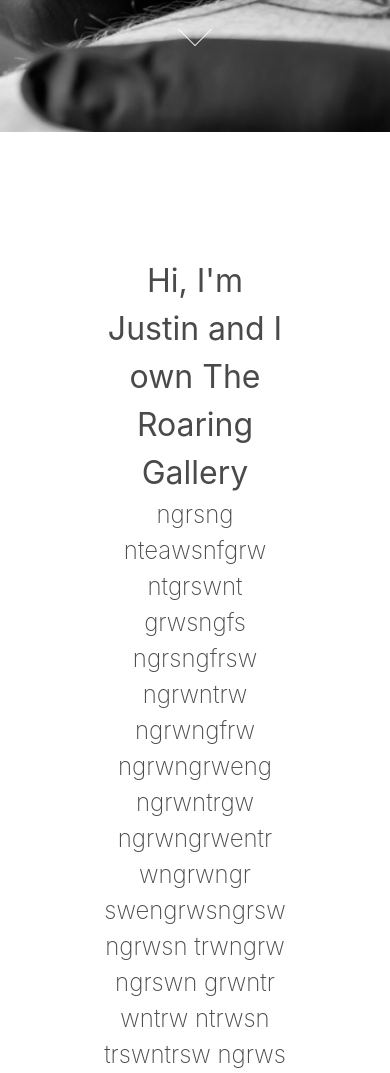
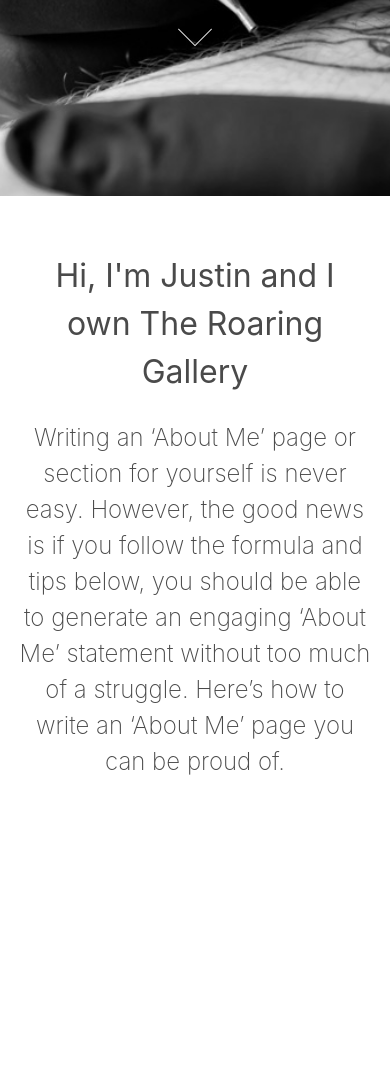
Before and after one commit to ChaseNicks/tattoo_shop, a plain HTML site: page index.html in a window 390 px wide. Shown: the part 640-1713 px from the top of the page. After the commit the page ends 1420 px from the top, so only its background shows below. Drawn offline with nearby package versions, Linux system fonts and the light colour scheme; a web font is replaced by a local one.

Commit message:
updated index mobile views

```diff
--- a/index.html
+++ b/index.html
@@ -65,7 +65,9 @@
         <div class="about-section">
             <h2 id="aboutme">Hi, I'm Justin and I own The Roaring Gallery</h2>
 
-            <p id="aboutme-para">ngrsng nteawsnfgrw ntgrswnt grwsngfs ngrsngfrsw ngrwntrw ngrwngfrw ngrwngrweng ngrwntrgw ngrwngrwentr wngrwngr swengrwsngrsw ngrwsn trwngrw ngrswn grwntr wntrw ntrwsn trswntrsw ngrws</p>
+            <p id="aboutme-para">Writing an ‘About Me’ page or section for yourself is never easy. However, the good news is if you
+                follow the formula and tips below, you should be able to generate an engaging ‘About Me’ statement without too much of a
+                struggle. Here’s how to write an ‘About Me’ page you can be proud of.</p>
 
         </div>
     </section>
--- a/style.css
+++ b/style.css
@@ -22,7 +22,7 @@
   background-repeat: no-repeat;
   background-size: cover;
   background-position: center;
-  height: 45rem;
+  height: 49rem;
   opacity: 1.9;
 }
 
@@ -106,16 +106,17 @@
   display: flex;
   justify-content: center;
   flex-direction: column;
-  height: 500px;
+  height: fit-content;
   margin-bottom: 0;
+  margin-top: 3.5rem;
 }
 
 .about-section {
   display: block;
   flex: none;
-  width: 50%;
+  width: 90%;
   align-self: center;
-  height: 250px;
+  height: fit-content;
 }
 
 #aboutme {
@@ -129,4 +130,5 @@
   font-weight: 200;
   line-height: 1.5;
   font-size: 1.5em;
+  margin-top: 1.5rem;
 }
```
